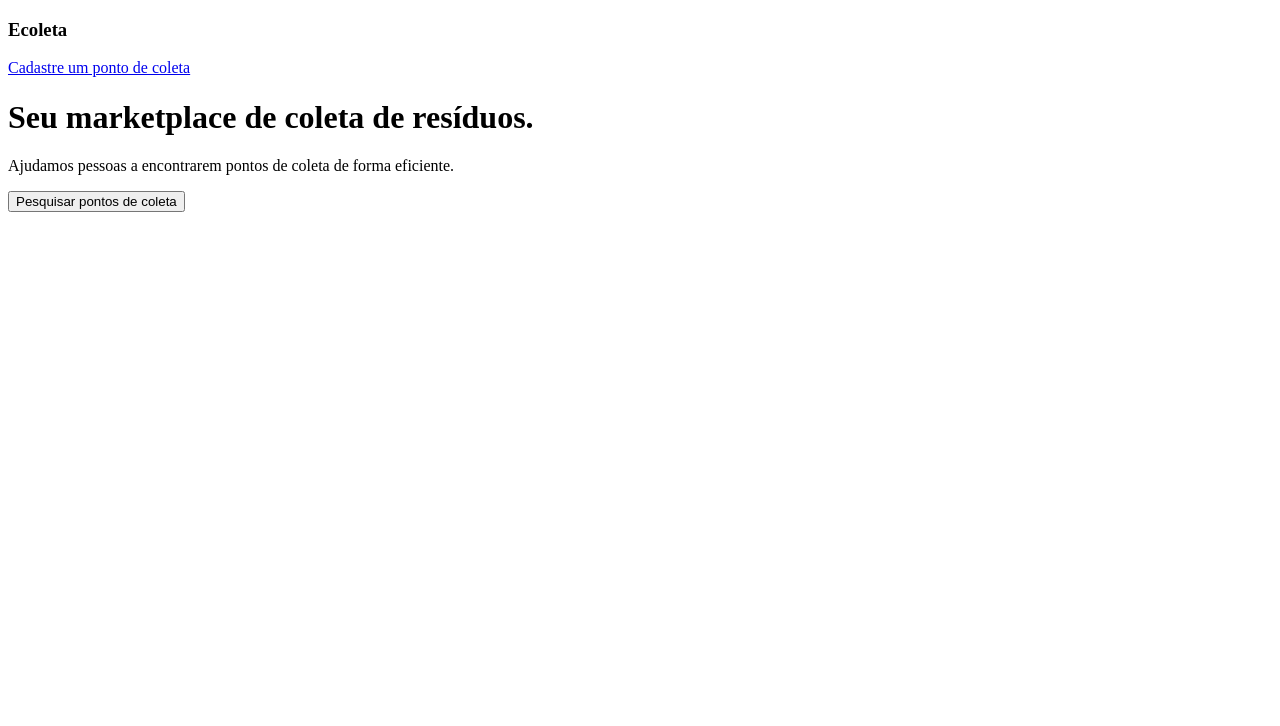
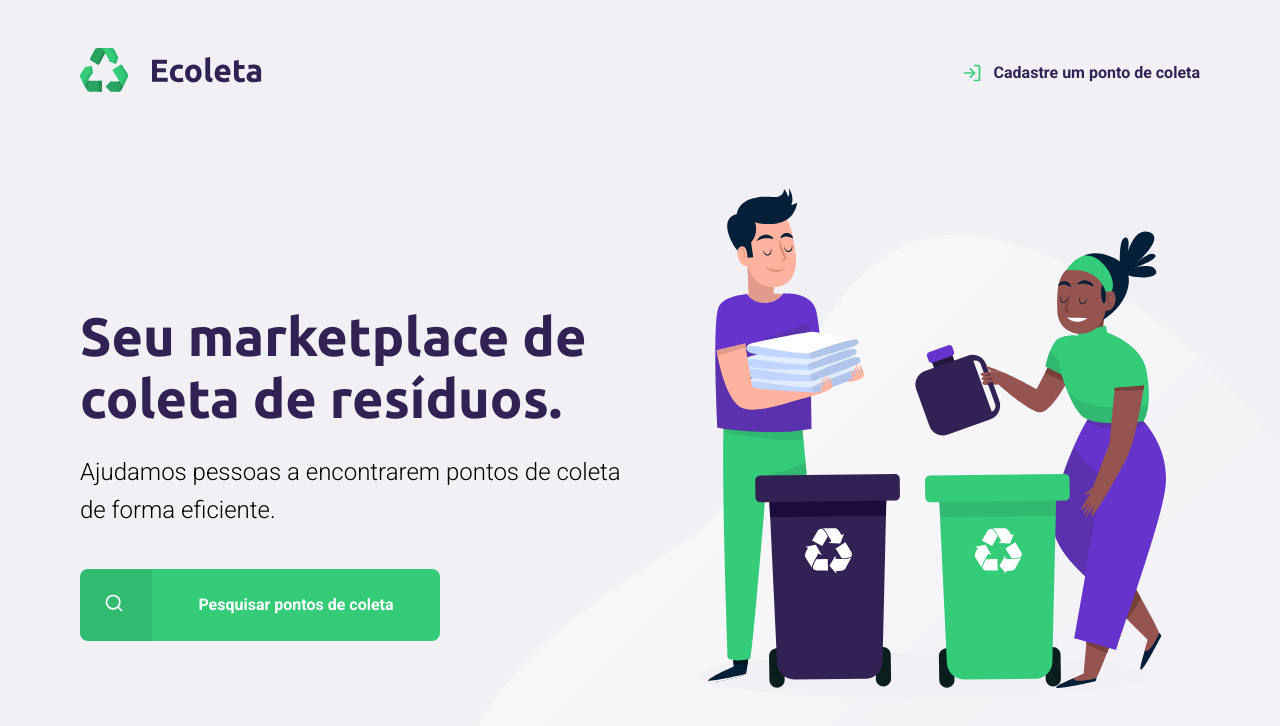
Before and after one commit to jeanknieling/nlw-01-discover-ecoleta, a plain HTML site: page index.html in a window 1280 px wide. Drawn offline with Linux system fonts and the light colour scheme.

Commit message:
feat: Class#01 finished

```diff
--- a/index.html
+++ b/index.html
@@ -1,20 +1,39 @@
 <!DOCTYPE html>
 <html lang="pt-br">
   <head>
+    <link rel="preconnect" href="https://fonts.googleapis.com" />
+    <link rel="preconnect" href="https://fonts.gstatic.com" crossorigin />
     <meta charset="UTF-8" />
     <meta http-equiv="X-UA-Compatible" content="IE=edge" />
     <meta name="viewport" content="width=device-width, initial-scale=1.0" />
     <link rel="shortcut icon" href="./assets/simbolo.svg" type="image/x-icon" />
+    <link
+      href="https://fonts.googleapis.com/css2?family=Roboto:wght@300;700&family=Ubuntu:wght@700display=swap"
+      rel="stylesheet"
+    />
+    <link rel="stylesheet" href="./styles/main.css" />
     <title>Ecoleta</title>
   </head>
   <body>
-    <header>
-      <h3>Ecoleta</h3>
-      <a href="#">Cadastre um ponto de coleta</a>
-    </header>
+    <div id="page-home">
+      <div class="content">
+        <header>
+          <h3 class="logo">
+            <img src="./assets/logo.svg" alt="Logomarca Ecoleta" />
+          </h3>
+          <a href="#"><span></span>Cadastre um ponto de coleta</a>
+        </header>
 
-    <h1>Seu marketplace de coleta de resíduos.</h1>
-    <p>Ajudamos pessoas a encontrarem pontos de coleta de forma eficiente.</p>
-    <button>Pesquisar pontos de coleta</button>
+        <main>
+          <h1>Seu marketplace de coleta de resíduos.</h1>
+          <p>
+            Ajudamos pessoas a encontrarem pontos de coleta de forma eficiente.
+          </p>
+          <a href="#"
+            ><span></span><strong>Pesquisar pontos de coleta</strong></a
+          >
+        </main>
+      </div>
+    </div>
   </body>
 </html>
--- /dev/null
+++ b/styles/main.css
@@ -0,0 +1,172 @@
+:root {
+  --primary-color-500: #34cb79;
+  --primary-color-400: #2fb86e;
+  --desaturado: #e1faec;
+  --title-color: #322153;
+  --textos: #6c6c80;
+  --textos-suporte: #a0a0b2;
+  --white: #fff;
+  --background: #f0f0f5;
+}
+
+* {
+  margin: 0;
+  padding: 0;
+}
+
+html {
+  font-family: 'Roboto', sans-serif;
+  box-sizing: border-box;
+}
+
+body {
+  background: var(--background);
+  -webkit-font-smoothing: antialiased;
+}
+
+a {
+  text-decoration: none;
+}
+
+h1,
+h2,
+h3,
+h4,
+h5,
+h6 {
+  font-family: 'Ubuntu', sans-serif;
+  color: var(--title-color);
+}
+
+#page-home {
+  height: 100vh;
+
+  background: url('../assets/home-background.svg') no-repeat;
+  background-position: 35vw bottom;
+
+  margin-top: 3rem;
+}
+
+#page-home .content {
+  width: 90%;
+  max-width: 70rem;
+  height: 100%;
+
+  margin: 0 auto;
+
+  display: flex;
+  flex-direction: column;
+}
+
+#page-home header {
+  display: flex;
+  justify-content: space-between;
+  align-items: center;
+}
+
+#page-home header .logo {
+  margin-right: 1rem;
+}
+
+#page-home header a {
+  display: flex;
+
+  font-weight: 700;
+  color: var(--title-color);
+}
+
+#page-home header a span {
+  background: url('../assets/log-in.svg') no-repeat;
+
+  width: 2rem;
+  hight: 2rem;
+}
+
+#page-home main {
+  max-width: 35rem;
+
+  flex: 1;
+
+  display: flex;
+  flex-direction: column;
+  justify-content: center;
+}
+
+#page-home main h1 {
+  font-size: 3.375rem;
+}
+
+#page-home main p {
+  font-size: 1.5rem;
+  line-height: 2.375rem;
+  margin-top: 1.5rem;
+}
+
+#page-home main a {
+  display: flex;
+  align-items: center;
+
+  border-radius: 8px;
+
+  width: 100%;
+  max-width: 22.5rem;
+  height: 4.5rem;
+
+  background-color: var(--primary-color-500);
+
+  margin-top: 2.5rem;
+
+  transition: 0.3s;
+}
+
+#page-home main a:hover {
+  background-color: var(--primary-color-400);
+}
+
+#page-home main a span {
+  width: 4.5rem;
+  height: 4.5rem;
+
+  border-top-left-radius: 8px;
+  border-bottom-left-radius: 8px;
+
+  background-color: rgba(0, 0, 0, 0.08);
+
+  display: flex;
+  align-items: center;
+  justify-content: center;
+}
+
+#page-home main a span::after {
+  content: '';
+  background: url('../assets/search.svg') no-repeat;
+
+  width: 1.5rem;
+  height: 1.5rem;
+}
+
+#page-home main a strong {
+  color: var(--white);
+
+  flex: 1;
+  text-align: center;
+}
+
+@media (max-width: 900px) {
+  #page-home .content {
+    align-items: center;
+    text-align: center;
+  }
+
+  #page-home header a {
+    position: absolute;
+    bottom: 3rem;
+    left: 50%;
+    transform: translateX(-50%);
+  }
+
+  #page-home main {
+    align-items: center;
+  }
+
+}
```
